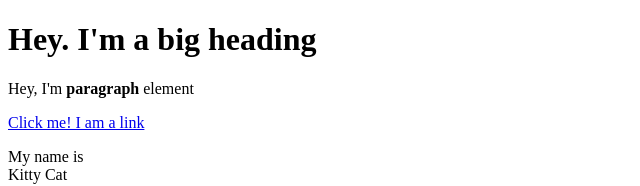
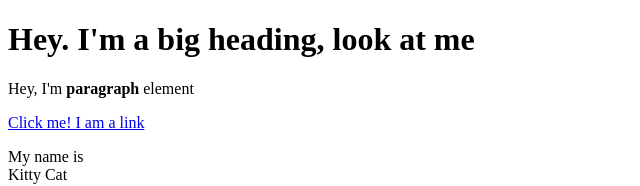
Before and after one commit to nisergey/cartoon-hero, a plain HTML site: page test.html in a window 1280 px wide. Shown: the top 186 px of the page, without its empty margins (0-640 px from the left). Drawn offline with Linux system fonts and the light colour scheme.

Commit message:
Update test.html

```diff
--- a/test.html
+++ b/test.html
@@ -4,7 +4,7 @@
 	<title>Test page</title>
 </head>
 <body>
-	<h1>Hey. I'm a big heading</h1>
+	<h1>Hey. I'm a big heading, look at me</h1>
 	<p>Hey, I'm <b>paragraph</b> element</p>
 	<a href="https://google.com" target="_blank" title="Let's go to Google">Click me! I am a link</a>
 	<p>My name is <br>Kitty Cat</p>
```
